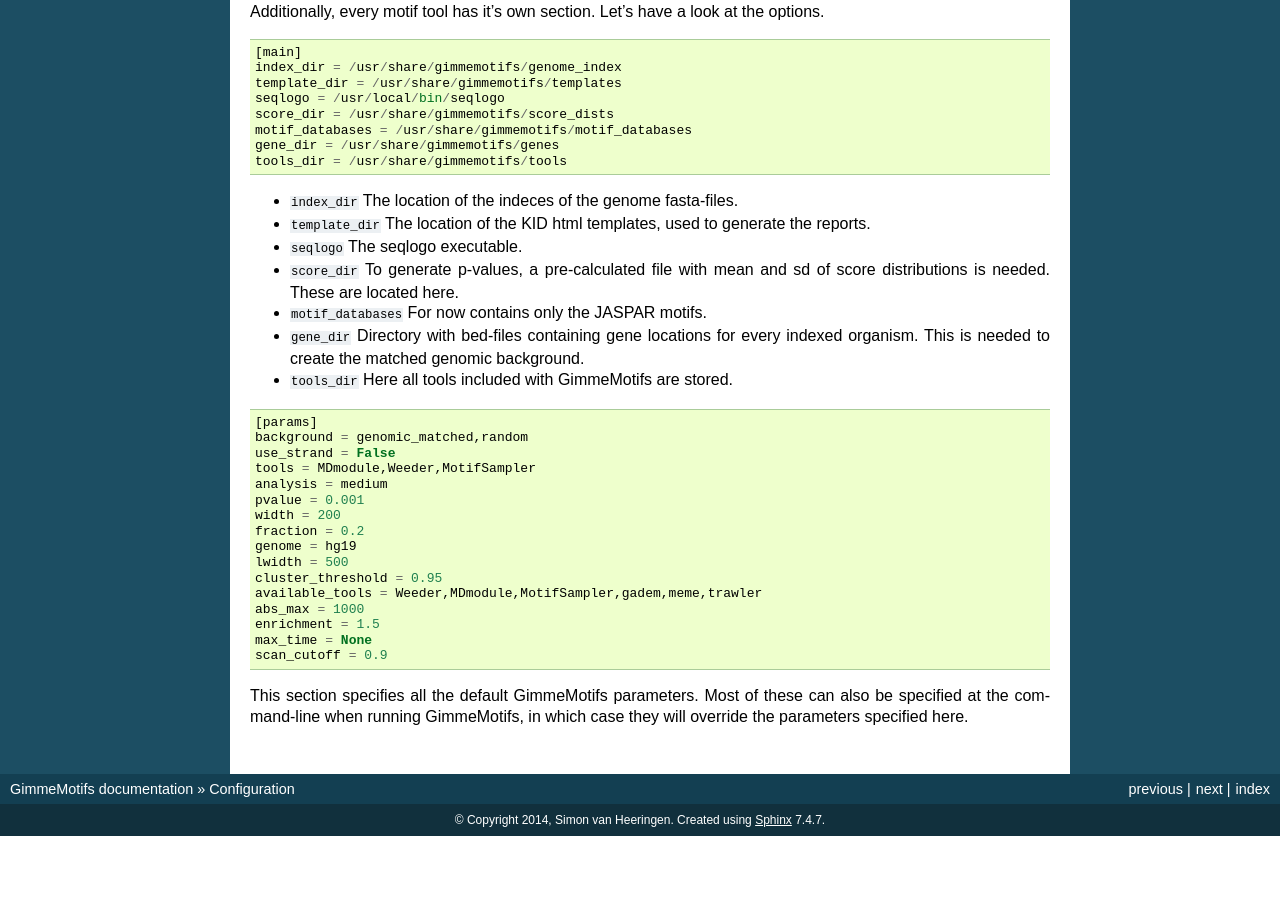
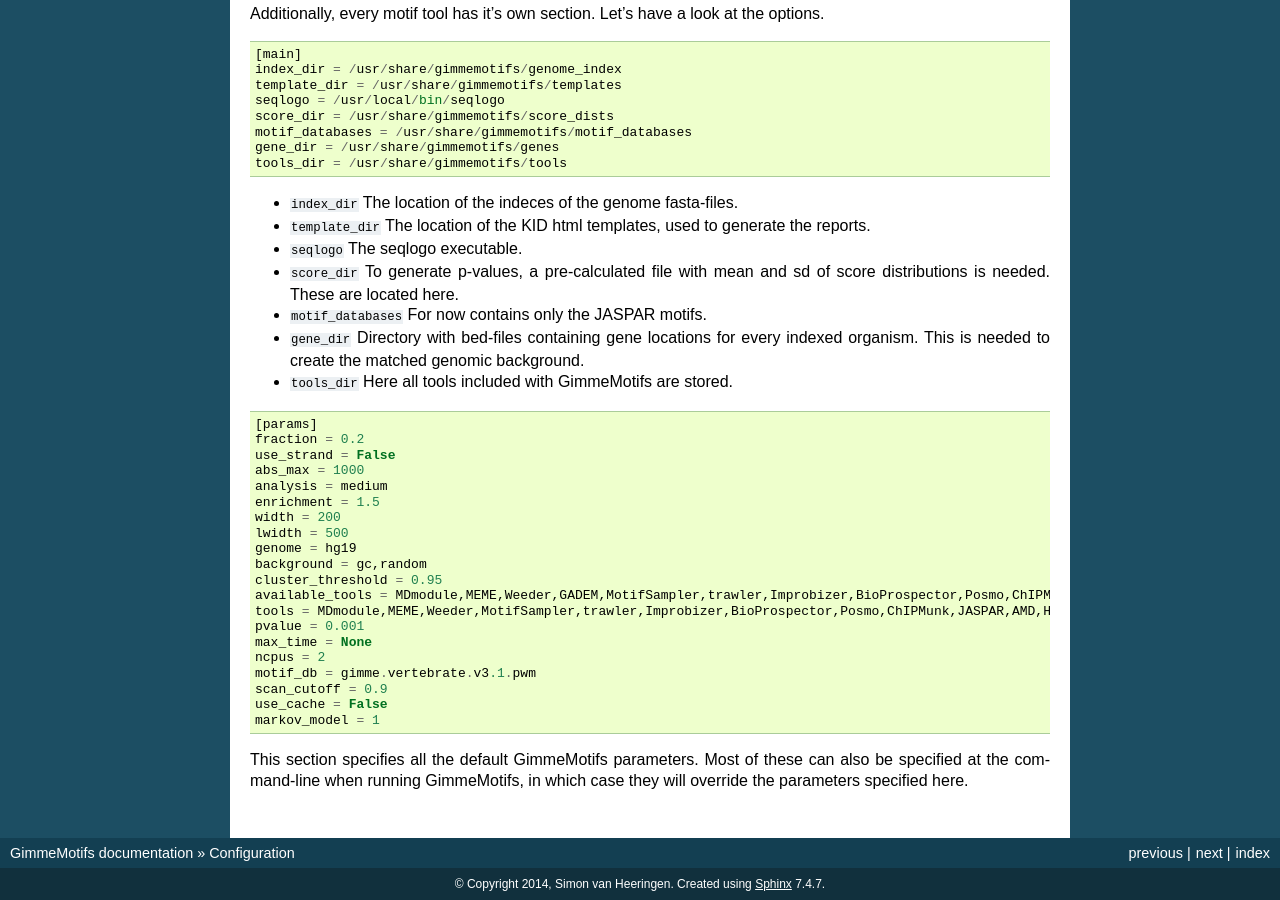
Before and after one commit to vanheeringen-lab/gimmemotifs, a Sphinx documentation site: the page built from docs/configuration.rst, in a window 1280 px wide and 900 px high, scrolled down 1757 px. Built offline with Sphinx 7.4.7, drawn with Linux system fonts in a browser that asks for light colours; the version number could not be read and is left out; before the commit the page ends 2593 px from its top, so only the background shows below that; some of the changed text lies outside the part shown.

Commit message:
updated docs

```diff
--- a/docs/configuration.rst
+++ b/docs/configuration.rst
@@ -42,7 +42,7 @@ computer, where all fasta files are located in the directory
 
     gimme index /usr/share/genome/hg19/ hg19
 
-**Note: if you installed GimmeMotifs as root, the ``gimme index`` command
+**Note: if you installed GimmeMotifs as root, the** ``gimme index`` **command
 will need to be run as root too**
 
 Adding gene files
@@ -155,21 +155,27 @@ have a look at the options.
 ::
 
     [params]
-    background = genomic_matched,random
+    fraction = 0.2
     use_strand = False
-    tools = MDmodule,Weeder,MotifSampler
+    abs_max = 1000
     analysis = medium
+    enrichment = 1.5
+    width = 200
+    lwidth = 500
+    genome = hg19
+    background = gc,random
+    cluster_threshold = 0.95
+    available_tools = MDmodule,MEME,Weeder,GADEM,MotifSampler,trawler,Improbizer,BioProspector,Posmo,ChIPMunk,JASPAR,AMD,HMS,Homer
+    tools = MDmodule,MEME,Weeder,MotifSampler,trawler,Improbizer,BioProspector,Posmo,ChIPMunk,JASPAR,AMD,HMS,Homer
     pvalue = 0.001
-    width = 200
-    fraction = 0.2
-    genome = hg19
-    lwidth = 500
-    cluster_threshold = 0.95
-    available_tools = Weeder,MDmodule,MotifSampler,gadem,meme,trawler
-    abs_max = 1000
-    enrichment = 1.5
     max_time = None
+    ncpus = 2
+    motif_db = gimme.vertebrate.v3.1.pwm
     scan_cutoff = 0.9
+    use_cache = False
+    markov_model = 1
+
+
 
 This section specifies all the default GimmeMotifs parameters. Most of
 these can also be specified at the command-line when running
```
